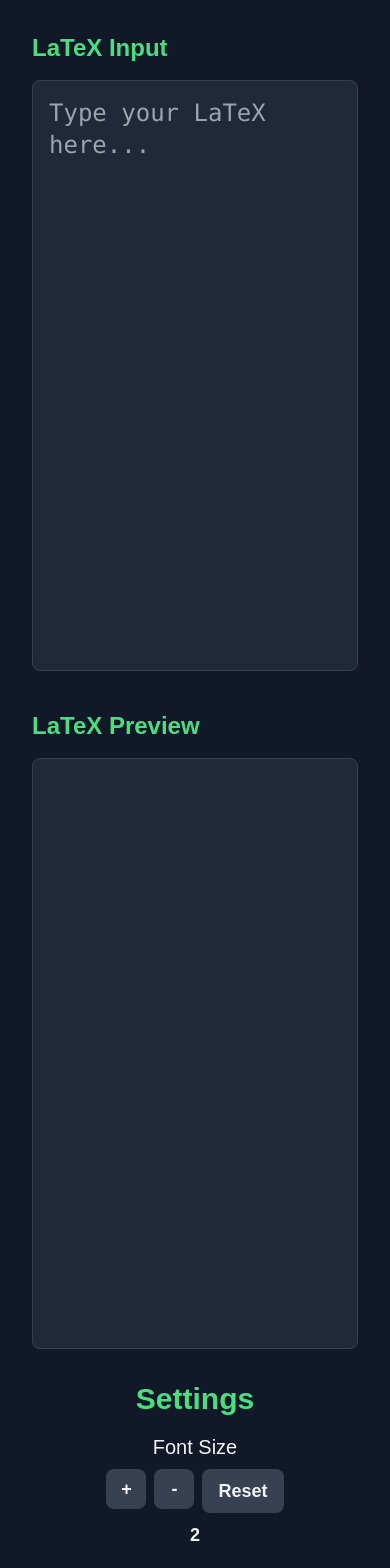
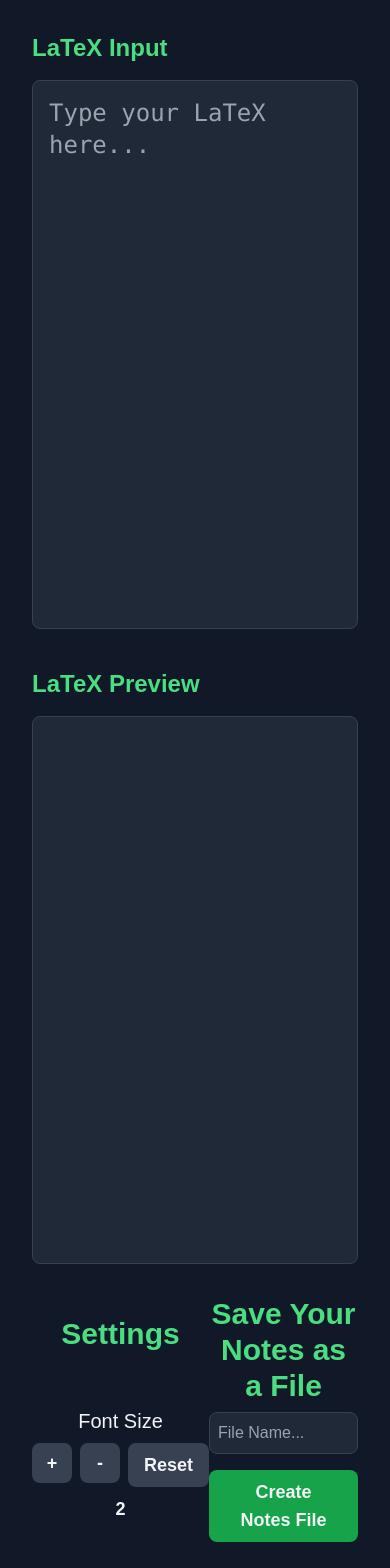
Before and after one commit to RobertLMcCrary/LaTeX-Playground, a Next.js app: page / in a window 390 px wide. Shown: the top 1568 px of the page. Built offline with nearby package versions, Linux system fonts and the light colour scheme.

Commit message:
multi line support and cleaned up ui

```diff
--- a/src/app/page.tsx
+++ b/src/app/page.tsx
@@ -38,11 +38,12 @@ export default function Home() {
     //display LaTeX preview on the right
     const renderLatexPreview = (latex: string): string => {
         try {
-            const renderedLines = latex.split('\n').map(line =>
-                katex.renderToString(line, { throwOnError: false })
-            )
+            const renderedLines = katex.renderToString(latex, {
+                throwOnError: false,
+                displayMode: true
+            })
 
-            return renderedLines.join('<br>')
+            return renderedLines
         }
         catch (error) {
             console.log("Error: ", error)
@@ -84,7 +85,7 @@ export default function Home() {
                         value={textInput}
                         onChange={handleInputChange}
                         placeholder="Type your LaTeX here..."
-                        className={`w-full h-[70vh] p-4 text-${fontSize}xl bg-gray-800 text-green-400 rounded-lg border border-gray-700 focus:outline-none resize-none font-mono`}
+                        className={`w-full h-[65vh] p-4 text-${fontSize}xl bg-gray-800 text-green-400 rounded-lg border border-gray-700 focus:outline-none resize-none font-mono`}
                     />
                 </div>
 
@@ -92,7 +93,7 @@ export default function Home() {
                 <div className="w-full md:w-1/2">
                     <h2 className="text-2xl font-semibold mb-4 text-green-400">LaTeX Preview</h2>
                     <div
-                        className={`p-4 bg-gray-800 border border-gray-700 rounded-lg h-[70vh] overflow-y-auto text-${fontSize}xl`}
+                        className={`p-4 bg-gray-800 border border-gray-700 rounded-lg h-[65vh] overflow-y-auto text-${fontSize}xl`}
                         dangerouslySetInnerHTML={{
                             __html: renderLatexPreview(textInput),
                         }}
@@ -101,7 +102,8 @@ export default function Home() {
             </div>
 
             {/* Settings Section */}
-            <div className="flex flex-col items-center md:flex-row justify-around mt-8">
+            <div className='flex justify-around'>
+                <div className="flex flex-col items-center justify-around mt-8">
                     <div>
                         <h1 className="text-3xl font-bold text-green-400">Settings</h1>
                     </div>
@@ -123,8 +125,8 @@ export default function Home() {
                 </div>
 
                 {/* Save Notes Section */}
-            <div className="mt-8 text-center">
-                <h1 className="text-2xl font-semibold mb-2 text-green-400">Save Your Notes as a File</h1>
+                <div className="mt-8 text-center flex flex-col items-center">
+                    <h1 className="text-3xl font-semibold mb-2 text-green-400">Save Your Notes as a File</h1>
                     <input
                         value={linkName}
                         placeholder="File Name..."
@@ -136,5 +138,6 @@ export default function Home() {
                     </button>
                 </div>
             </div>
+        </div>
     );
 }
```
Lines whose indentation alone changed are shown as unchanged.
